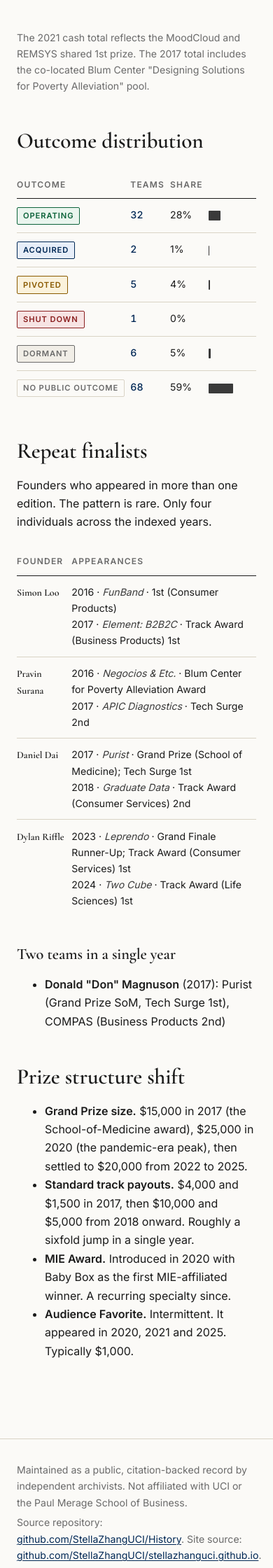
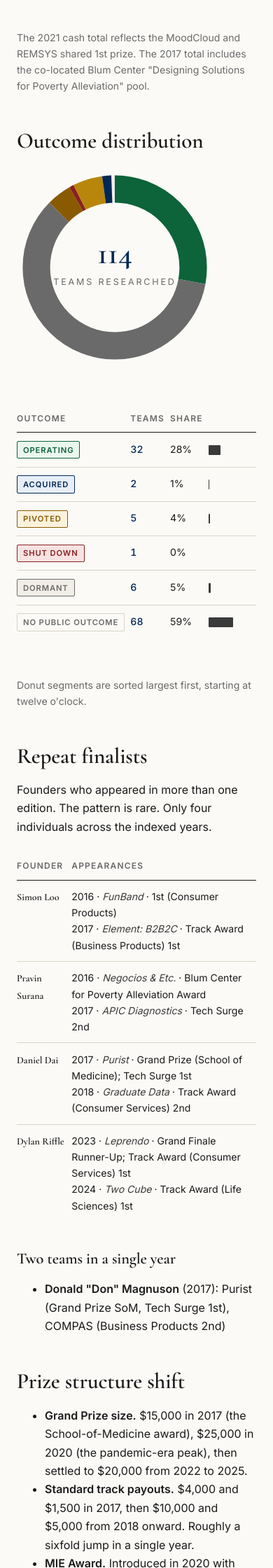
Before and after one commit to StellaZhangUCI/stellazhanguci.github.io, a Jekyll site: the page built from analytics/index.html, in a window 390 px wide. Shown: the part 1267-3507 px from the top of the page at 70% size. Built offline with Jekyll 4.4.1, drawn with Linux system fonts in a browser that asks for light colours.

Commit message:
team directory letter jump; analytics donut chart; drop favicon

```diff
--- a/_layouts/default.html
+++ b/_layouts/default.html
@@ -9,7 +9,6 @@
   <link rel="preconnect" href="https://fonts.gstatic.com" crossorigin>
   <link href="https://fonts.googleapis.com/css2?family=Cormorant+Garamond:wght@500;600;700&family=Inter:wght@400;500;600&display=swap" rel="stylesheet">
   <link rel="stylesheet" href="{{ '/assets/css/main.css' | relative_url }}">
-  <link rel="icon" type="image/svg+xml" href="{{ '/assets/favicon.svg' | relative_url }}">
   <meta name="theme-color" content="#002855">
   {% seo %}
 </head>
--- a/analytics/index.html
+++ b/analytics/index.html
@@ -36,6 +36,54 @@
 
 <section class="section">
   <h2>Outcome distribution</h2>
+  {% assign op_n = site.data.outcomes.outcomes | where: "category", "OPERATING" | size %}
+  {% assign aq_n = site.data.outcomes.outcomes | where: "category", "ACQUIRED" | size %}
+  {% assign pv_n = site.data.outcomes.outcomes | where: "category", "PIVOTED" | size %}
+  {% assign sd_n = site.data.outcomes.outcomes | where: "category", "SHUT_DOWN" | size %}
+  {% assign dm_n = site.data.outcomes.outcomes | where: "category", "DORMANT" | size %}
+  {% assign nf_n = site.data.outcomes.outcomes | where: "category", "NO_PUBLIC_OUTCOME_FOUND" | size %}
+  {% assign tot_n = op_n | plus: aq_n | plus: pv_n | plus: sd_n | plus: dm_n | plus: nf_n %}
+
+  {% assign circ = 502 %}{% comment %} 2 * pi * r where r = 80 -> ~502.65 {% endcomment %}
+  {% assign offset = 0 %}
+
+  <div class="donut-row" style="display:grid; grid-template-columns: minmax(220px, 280px) 1fr; gap: 2rem; align-items: center; margin: 1.4rem 0;">
+    <svg viewBox="0 0 200 200" role="img" aria-label="Outcome distribution donut" style="width:100%; max-width: 280px; height:auto;">
+      <circle cx="100" cy="100" r="80" fill="none" stroke="#f1eee7" stroke-width="28"></circle>
+
+      {% assign len = op_n | times: circ | divided_by: tot_n %}
+      <circle cx="100" cy="100" r="80" fill="none" stroke="#0d633a" stroke-width="28"
+              stroke-dasharray="{{ len }} {{ circ }}" stroke-dashoffset="{{ offset }}" transform="rotate(-90 100 100)"></circle>
+      {% assign offset = offset | minus: len %}
+
+      {% assign len = nf_n | times: circ | divided_by: tot_n %}
+      <circle cx="100" cy="100" r="80" fill="none" stroke="#6a6a6a" stroke-width="28"
+              stroke-dasharray="{{ len }} {{ circ }}" stroke-dashoffset="{{ offset }}" transform="rotate(-90 100 100)"></circle>
+      {% assign offset = offset | minus: len %}
+
+      {% assign len = pv_n | times: circ | divided_by: tot_n %}
+      <circle cx="100" cy="100" r="80" fill="none" stroke="#8a5a00" stroke-width="28"
+              stroke-dasharray="{{ len }} {{ circ }}" stroke-dashoffset="{{ offset }}" transform="rotate(-90 100 100)"></circle>
+      {% assign offset = offset | minus: len %}
+
+      {% assign len = sd_n | times: circ | divided_by: tot_n %}
+      <circle cx="100" cy="100" r="80" fill="none" stroke="#8a1f1f" stroke-width="28"
+              stroke-dasharray="{{ len }} {{ circ }}" stroke-dashoffset="{{ offset }}" transform="rotate(-90 100 100)"></circle>
+      {% assign offset = offset | minus: len %}
+
+      {% assign len = dm_n | times: circ | divided_by: tot_n %}
+      <circle cx="100" cy="100" r="80" fill="none" stroke="#b8860b" stroke-width="28"
+              stroke-dasharray="{{ len }} {{ circ }}" stroke-dashoffset="{{ offset }}" transform="rotate(-90 100 100)"></circle>
+      {% assign offset = offset | minus: len %}
+
+      {% assign len = aq_n | times: circ | divided_by: tot_n %}
+      <circle cx="100" cy="100" r="80" fill="none" stroke="#002855" stroke-width="28"
+              stroke-dasharray="{{ len }} {{ circ }}" stroke-dashoffset="{{ offset }}" transform="rotate(-90 100 100)"></circle>
+
+      <text x="100" y="96" text-anchor="middle" font-family="Cormorant Garamond, Georgia, serif" font-size="32" font-weight="600" fill="#002855">{{ tot_n }}</text>
+      <text x="100" y="118" text-anchor="middle" font-family="Inter, sans-serif" font-size="9" fill="#6a6a6a" letter-spacing="2">TEAMS RESEARCHED</text>
+    </svg>
+    <div>
   {% assign operating = site.data.outcomes.outcomes | where: "category", "OPERATING" %}
   {% assign acquired = site.data.outcomes.outcomes | where: "category", "ACQUIRED" %}
   {% assign pivoted = site.data.outcomes.outcomes | where: "category", "PIVOTED" %}
@@ -62,6 +110,9 @@
       {% endfor %}
     </tbody>
   </table>
+    </div>
+  </div>
+  <p style="font-size:0.88rem; color: var(--ink-muted);">Donut segments are sorted largest first, starting at twelve o'clock.</p>
 </section>
 
 <section class="section">
--- a/assets/css/main.css
+++ b/assets/css/main.css
@@ -358,6 +358,44 @@
 .team-list .name { font-family: var(--serif); font-size: 1.05rem; font-weight: 600; }
 .team-list .meta { color: var(--ink-muted); font-size: 0.88rem; }
 
+.team-list li.alpha-marker {
+  font-family: var(--serif);
+  font-size: 1.6rem;
+  font-weight: 600;
+  color: var(--gold);
+  border-bottom: 1px solid var(--ink);
+  padding: 1.6rem 0 0.4rem;
+  letter-spacing: 0.04em;
+}
+
+.alpha-jump {
+  display: flex;
+  flex-wrap: wrap;
+  gap: 0.55rem;
+  padding: 0.7rem 0;
+  margin: 0.4rem 0 1rem;
+  border-top: 1px solid var(--rule);
+  border-bottom: 1px solid var(--rule);
+}
+.alpha-jump a {
+  display: inline-block;
+  min-width: 1.9rem;
+  text-align: center;
+  font-family: var(--serif);
+  font-size: 0.95rem;
+  color: var(--ink-soft);
+  text-decoration: none;
+  padding: 0.15rem 0.35rem;
+  border: 1px solid var(--rule);
+  border-radius: 2px;
+  transition: border-color 120ms ease, color 120ms ease, background 120ms ease;
+}
+.alpha-jump a:hover {
+  color: var(--paper);
+  background: var(--navy);
+  border-color: var(--navy);
+}
+
 /* Inline labels */
 .label-eyebrow {
   font-family: var(--sans);
@@ -368,6 +406,11 @@
   font-weight: 600;
   margin: 0 0 0.6rem;
   display: block;
+}
+
+/* Donut layout */
+@media (max-width: 720px) {
+  .donut-row { grid-template-columns: 1fr !important; }
 }
 
 /* Charts */
```
Also changed, not shown: teams/index.html (+31 -6 lines), assets/favicon.svg (deleted).
